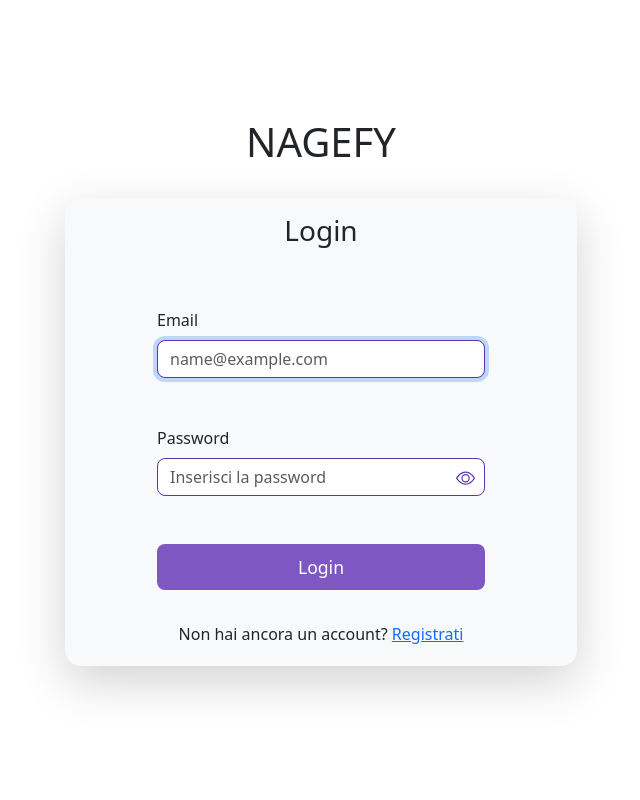
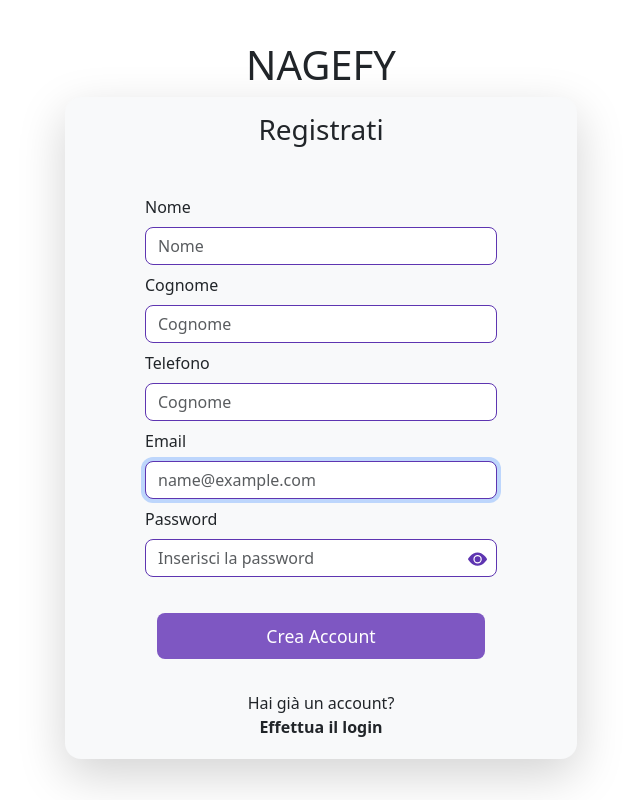
Before and after one commit to ageria20/Capstone_nagefyFE, a React (Vite) app: page /register in a window 1280 px wide. Shown: the whole page, without its empty margins (319-959 px from the left). Built offline with nearby package versions, Linux system fonts and the light colour scheme.

Commit message:
form register completato

```diff
--- a/src/App.tsx
+++ b/src/App.tsx
@@ -1,15 +1,21 @@
 import 'bootstrap/dist/css/bootstrap.min.css'
 import './App.css'
 import Login from './components/Login/Login'
+import { BrowserRouter, Route, Routes } from 'react-router-dom'
+import Register from './components/Register/Register'
 
 
 function App() {
 
 
   return (
-    <>
-     <Login/>
-    </>
+    <BrowserRouter>
+    <Routes>
+     <Route path='/' element={<Login/>}/>
+     <Route path='/register' element={<Register/>}/>
+     </Routes>
+     </BrowserRouter>
+
   )
 }
 
--- a/src/components/Login/Login.tsx
+++ b/src/components/Login/Login.tsx
@@ -1,8 +1,9 @@
 
 import { Button, Container, Form} from 'react-bootstrap'
 import './Login.css'
-import { Eye, EyeSlash } from 'react-bootstrap-icons'
+import { EyeFill, EyeSlashFill } from 'react-bootstrap-icons'
 import { useState } from 'react'
+import { Link } from 'react-router-dom'
 
 const Login = () => {
 const [showPassword, setShwPassword] = useState(false)
@@ -18,11 +19,11 @@ const toggleShowPassword = () => {
       <h3 className='p-3 text-center'>Login</h3>
 
       <Form className='loginForm mx-auto'>
-        <Form.Group className="mb-3 p-3" controlId="exampleForm.ControlInput1">
+        <Form.Group className="mb-3 p-1" controlId="exampleForm.ControlInput1">
           <Form.Label>Email</Form.Label>
           <Form.Control type="email" placeholder="name@example.com" autoFocus required/>
         </Form.Group>
-        <Form.Group className="p-3" controlId="exampleForm.ControlInput2">
+        <Form.Group className="p-1" controlId="exampleForm.ControlInput2">
           <Form.Label>Password</Form.Label>
           <div className='position-relative'>
           <Form.Control type={showPassword ? "text" : "password"} placeholder="Inserisci la password" required/>
@@ -38,7 +39,7 @@ const toggleShowPassword = () => {
                   cursor: 'pointer',
                 }}
               >
-          {showPassword ? <EyeSlash/> : <Eye/>}
+          {showPassword ?<EyeSlashFill/> : <EyeFill/>}
           </span>
           </div>
         </Form.Group>
@@ -46,7 +47,7 @@ const toggleShowPassword = () => {
         <Button type="submit" className="mb-3 mt-3 mx-auto">Login</Button>
         </div>
         <div className='text-center'>
-                Non hai ancora un account? <a href="">Registrati</a>
+                Non hai ancora un account? <Link className="nav-link" to="/register"><strong>Registrati</strong></Link>
         </div>
       </Form>
     </Container>
--- /dev/null
+++ b/src/components/Register/Register.css
@@ -0,0 +1,84 @@
+
+/* Login.css */
+.registerForm {
+    width: 100%;
+    max-width: 400px;
+    padding: 20px;
+  }
+
+  .container-custom {
+    background-color: #f8f9fa;
+    width: 40%;
+    border-radius: 12px;
+    box-shadow: 0 4px 8px rgba(0, 0, 0, 0.1);
+  }
+
+  .registerForm h3 {
+    font-weight: bold;
+    color: #6a1b9a; /* Colore viola */
+  }
+
+  .registerForm p {
+    color: #5e35b1; /* Un viola più scuro per il testo */
+  }
+
+  .password-toggle-icon {
+    font-size: 1.2rem;
+    color: #5e35b1; /* Colore viola per l'icona */
+  }
+
+  .password-toggle-icon:hover {
+    color: #6a1b9a;
+  }
+
+  .registerForm .form-control {
+    border-radius: 8px;
+    border: 1px solid #5e35b1;
+  }
+
+  .registerForm button {
+    background-color: #7e57c2;
+    border: none;
+    border-radius: 8px;
+    color: white;
+    padding: 10px;
+    width: 100%;
+    font-size: 1.1rem;
+    transition: background-color 0.3s;
+  }
+
+  .registerForm button:hover {
+    background-color: #6a1b9a;
+  }
+
+  @media (max-width: 768px) {
+    .container-custom {
+      width: 50%;
+      padding: 10px;
+    }
+
+    .registerForm {
+      padding: 10px;
+    }
+  }
+
+  @media (max-width: 576px) {
+    .container-custom {
+      width: 75%;
+    }
+  }
+
+  @media (max-width: 576px) {
+    .container-custom {
+      width: 75%;
+    }
+  }
+
+  @media (max-width: 350px) {
+    .container-custom {
+      width: 750%;
+    }
+    .registerForm{
+        width: 100%;
+    }
+  }
--- /dev/null
+++ b/src/components/Register/Register.tsx
@@ -0,0 +1,71 @@
+import { useState } from 'react'
+import { Button, Container, Form } from 'react-bootstrap'
+import { EyeFill, EyeSlashFill } from 'react-bootstrap-icons'
+
+import "./Register.css"
+import { Link } from 'react-router-dom'
+
+const Register = () => {
+
+    const [showPassword, setShwPassword] = useState(false)
+
+const toggleShowPassword = () => {
+    setShwPassword(!showPassword)
+}
+
+  return (
+    <div className="d-flex flex-column justify-content-center align-items-center vh-100">
+        <h1 className='mb-2'>NAGEFY</h1>
+    <Container className="shadow-lg container-custom rounded-4 p-0 d-flex justify-content-center align-content-center flex-column">
+      <h3 className='p-3 text-center'>Registrati</h3>
+
+      <Form className='registerForm mx-auto'>
+      <Form.Group className="mb-0 p-1" controlId="exampleForm.ControlInput1">
+          <Form.Label>Nome</Form.Label>
+          <Form.Control type="name" name="name" placeholder="Nome" autoFocus required/>
+        </Form.Group>
+        <Form.Group className="mb-0 p-1" controlId="exampleForm.ControlInput1">
+          <Form.Label>Cognome</Form.Label>
+          <Form.Control type="surname" name="surname" placeholder="Cognome" autoFocus required/>
+        </Form.Group>
+        <Form.Group className="mb-0 p-1" controlId="exampleForm.ControlInput1">
+          <Form.Label>Telefono</Form.Label>
+          <Form.Control type="telephone" name="telephone" placeholder="Cognome" autoFocus required/>
+        </Form.Group>
+        <Form.Group className="mb-0 p-1" controlId="exampleForm.ControlInput1">
+          <Form.Label>Email</Form.Label>
+          <Form.Control type="email" name="email" placeholder="name@example.com" autoFocus required/>
+        </Form.Group>
+        <Form.Group className="p-1" controlId="exampleForm.ControlInput2">
+          <Form.Label>Password</Form.Label>
+          <div className='position-relative'>
+          <Form.Control type={showPassword ? "text" : "password"} name="password" placeholder="Inserisci la password" required/>
+
+          <span
+                className="password-toggle-icon"
+                onClick={toggleShowPassword}
+                style={{
+                  position: 'absolute',
+                  right: '10px',
+                  top: '50%',
+                  transform: 'translateY(-50%)',
+                  cursor: 'pointer',
+                }}
+              >
+          {showPassword ? <EyeSlashFill/> : <EyeFill/>}
+          </span>
+          </div>
+        </Form.Group>
+        <div className='p-3'>
+        <Button type="submit" className="mb-3 mt-3 mx-auto">Crea Account</Button>
+        </div>
+        <div className='text-center'>
+                Hai già un account? <Link className='nav-link' to="/"><strong>Effettua il login</strong></Link>
+        </div>
+      </Form>
+    </Container>
+  </div>
+  )
+}
+
+export default Register
```
